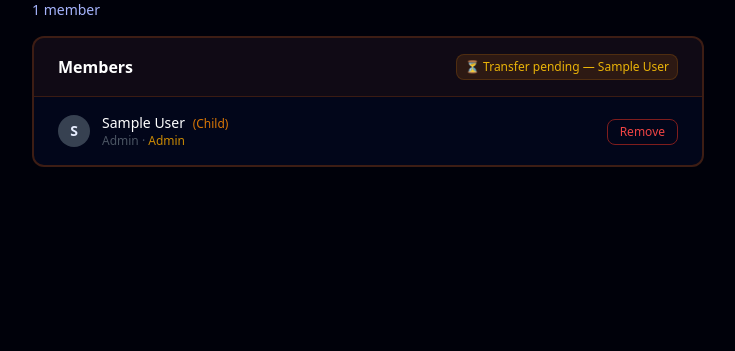
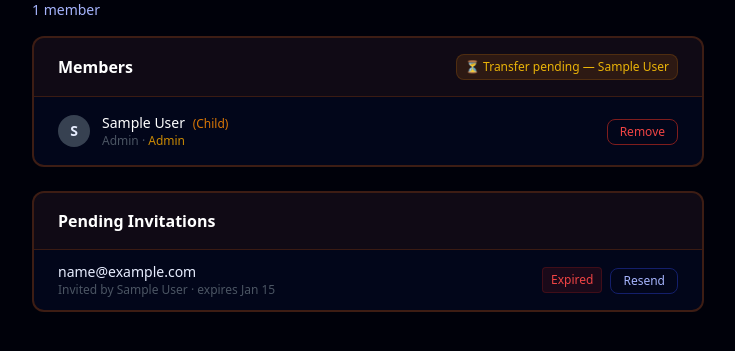
Before and after one commit to tbarretta/AnthonyBot, a Django app: page /admin/family/00000000-0000-0000-0000-000000000001/ in a window 1280 px wide. Shown: the part 201-552 px from the top of the page, without its empty margins (56-791 px from the left). Run offline with Django 5.2, Linux system fonts and the light colour scheme; a user stored in the database is signed in; tables that the repository leaves empty hold one stand-in row (values such as "Sample post"); parts of the project's set-up code (start-up, migrations or seed data) failed here and were passed over; some libraries are stand-ins or nearby versions.

Commit message:
gift-registry: allow Family Admin and Master Admin to resend invitations
families/models.py:
- FamilyInvitation.resend(): generates new token + expires_at,
  resets status to pending, invalidating the old link

families/views.py:
- family_admin: handle action=resend_invite; calls inv.resend()
  and re-queues send_invitation_email task

notifications/views.py (master_admin_family):
- handle action=resend_invite with ActivityLog entry
- pass pending_invitations to template context

Templates:
- family_admin.html: Resend button on each pending invitation;
  Expired badge (red) vs Pending badge (yellow) based on is_valid()
- master_admin_family.html: Pending Invitations panel with same
  Expired/Pending badges and Resend buttons (amber hover style)

```diff
--- a/projects/gift-registry/apps/families/models.py
+++ b/projects/gift-registry/apps/families/models.py
@@ -110,6 +110,13 @@ class FamilyInvitation(models.Model):
     def is_valid(self):
         return self.status == "pending" and timezone.now() < self.expires_at
 
+    def resend(self):
+        """Generate a fresh token and expiry, keeping status=pending."""
+        self.token = uuid.uuid4()
+        self.expires_at = timezone.now() + timedelta(days=settings.INVITATION_EXPIRY_DAYS)
+        self.status = "pending"
+        self.save(update_fields=["token", "expires_at", "status"])
+
 
 class AdminTransferRequest(models.Model):
     """A request to transfer Family Admin rights to another member."""
--- a/projects/gift-registry/apps/notifications/views.py
+++ b/projects/gift-registry/apps/notifications/views.py
@@ -195,6 +195,9 @@ def master_admin_family(request, family_id):
     """Master Admin manages a specific family — make admin, remove members."""
     from apps.families.models import Family, FamilyMembership, AdminTransferRequest
 
+    from apps.families.models import FamilyInvitation
+    from apps.notifications.tasks import send_invitation_email
+
     family = get_object_or_404(Family, pk=family_id)
     memberships = family.get_members().order_by("user__name")
 
@@ -215,16 +218,33 @@ def master_admin_family(request, family_id):
                     description=f"Master Admin removed {name} from {family.name}",
                 )
                 messages.success(request, f"{name} removed from {family.name}.")
+
+        elif action == "resend_invite":
+            inv_id = request.POST.get("invitation_id")
+            inv = FamilyInvitation.objects.filter(pk=inv_id, family=family, status="pending").first()
+            if inv:
+                inv.resend()
+                send_invitation_email.delay(str(inv.id))
+                ActivityLog.log(
+                    event_type="invite_resent",
+                    actor=request.user,
+                    family=family,
+                    description=f"Master Admin resent invitation to {inv.email} for {family.name}",
+                )
+                messages.success(request, f"Invitation resent to {inv.email}.")
+
         return redirect("master_admin_family", family_id=family_id)
 
     pending_transfer = AdminTransferRequest.objects.filter(
         family=family, status="pending"
     ).first()
+    pending_invitations = family.invitations.filter(status="pending").order_by("created_at")
 
     return render(request, "admin/master_admin_family.html", {
         "family": family,
         "memberships": memberships,
         "pending_transfer": pending_transfer,
+        "pending_invitations": pending_invitations,
     })
 
 
--- a/projects/gift-registry/templates/admin/master_admin_family.html
+++ b/projects/gift-registry/templates/admin/master_admin_family.html
@@ -78,4 +78,36 @@
   {% endfor %}
 </div>
 
+{% if pending_invitations %}
+<div class="bg-gray-900 border-2 border-amber-900/50 rounded-xl overflow-hidden max-w-2xl mt-6">
+  <div class="px-6 py-4 border-b border-amber-900/40 bg-amber-950/20">
+    <h2 class="font-semibold text-white">Pending Invitations</h2>
+  </div>
+  {% for inv in pending_invitations %}
+  <div class="flex items-center justify-between px-6 py-3 {% if not forloop.last %}border-b border-gray-800{% endif %}">
+    <div>
+      <p class="text-gray-300 text-sm">{{ inv.email }}</p>
+      <p class="text-gray-600 text-xs">Invited by {{ inv.invited_by.name }} · expires {{ inv.expires_at|date:"M j" }}</p>
+    </div>
+    <div class="flex items-center gap-2">
+      {% if not inv.is_valid %}
+      <span class="text-xs text-red-500 bg-red-900/20 border border-red-800/30 px-2 py-1 rounded">Expired</span>
+      {% else %}
+      <span class="text-xs text-yellow-600 bg-yellow-900/20 border border-yellow-800/30 px-2 py-1 rounded">Pending</span>
+      {% endif %}
+      <form method="post">
+        {% csrf_token %}
+        <input type="hidden" name="action" value="resend_invite">
+        <input type="hidden" name="invitation_id" value="{{ inv.pk }}">
+        <button type="submit"
+          class="text-xs border border-gray-700 hover:border-amber-700 text-gray-500 hover:text-amber-400 px-3 py-1 rounded-lg transition-colors">
+          Resend
+        </button>
+      </form>
+    </div>
+  </div>
+  {% endfor %}
+</div>
+{% endif %}
+
 {% endblock %}
```
Also changed, not shown: projects/gift-registry/apps/families/views.py (+8 -0 lines), projects/gift-registry/templates/families/family_admin.html (+16 -1 lines).
